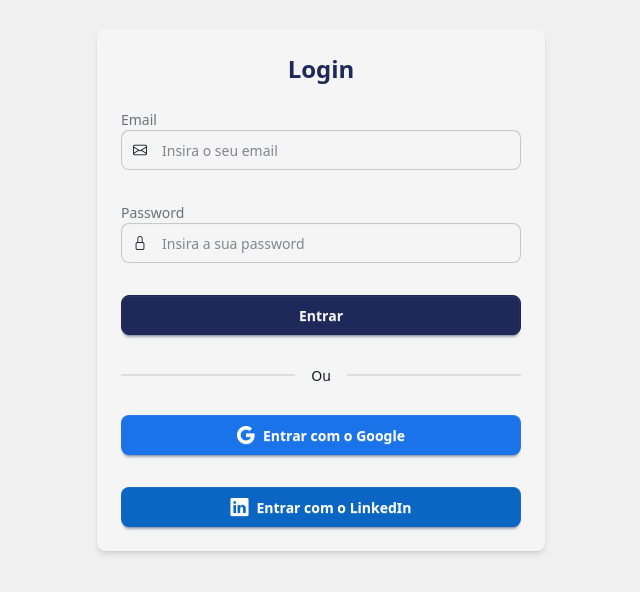
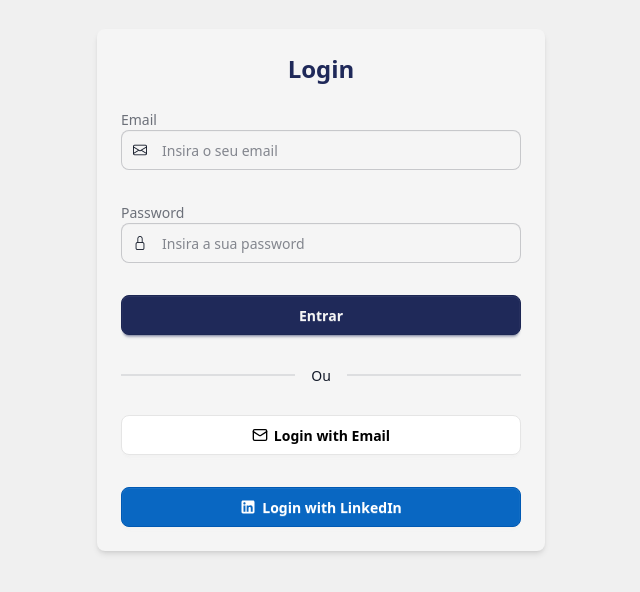
Before and after one commit to LuisAssis24/teamfoundry-workforce-management, a React (Vite) app in the folder frontend/: page / in a window 1280 px wide. Shown: the part 110-702 px from the top of the page, without its empty margins (319-959 px from the left). Built offline with nearby package versions, Linux system fonts and the light colour scheme; no server answers.

Commit message:
small changes

```diff
--- a/frontend/src/pages/login-pages/CandidateLogin/Login.jsx
+++ b/frontend/src/pages/login-pages/CandidateLogin/Login.jsx
@@ -55,21 +55,27 @@
                         onChange={(e) => setPassword(e.target.value)}
                     />
 
-                    <Button label={loading ? "Entrando..." : "Entrar"} variant="primary" onClick={handleLogin} />
+                    <Button label={loading ? "Entrando..." : "Entrar"} variant="primary" onClick={handleLogin}/>
 
                     <div className="divider">Ou</div>
 
-                    <Button
-                        label="Entrar com o Google"
-                        className="bg-[#1a73e8] hover:bg-[#1669c1] text-white border-none flex items-center justify-center gap-2"
-                        icon={<i className="bi bi-google"></i>}
-                    />
+                    {/* Email */}
+                    <button className="btn bg-white text-black border-[#e5e5e5]">
+                        <svg aria-label="Email icon" width="16" height="16" xmlns="http://www.w3.org/2000/svg"
+                             viewBox="0 0 24 24">
+                            <g strokeLinejoin="round" strokeLinecap="round" strokeWidth="2" fill="none" stroke="black">
+                                <rect width="20" height="16" x="2" y="4" rx="2"></rect>
+                                <path d="m22 7-8.97 5.7a1.94 1.94 0 0 1-2.06 0L2 7"></path>
+                            </g>
+                        </svg>
+                        Login with Email
+                    </button>
 
-                    <Button
-                        label="Entrar com o LinkedIn"
-                        className="bg-[#0a66c2] hover:bg-[#004182] text-white border-none flex items-center justify-center gap-2"
-                        icon={<i className="bi bi-linkedin"></i>}
-                    />
+                    {/* LinkedIn*/}
+                    <button className="btn bg-[#0967C2] text-white border-[#0059b3]">
+                        <svg aria-label="LinkedIn logo" width="16" height="16" xmlns="http://www.w3.org/2000/svg" viewBox="0 0 32 32"><path fill="white" d="M26.111,3H5.889c-1.595,0-2.889,1.293-2.889,2.889V26.111c0,1.595,1.293,2.889,2.889,2.889H26.111c1.595,0,2.889-1.293,2.889-2.889V5.889c0-1.595-1.293-2.889-2.889-2.889ZM10.861,25.389h-3.877V12.87h3.877v12.519Zm-1.957-14.158c-1.267,0-2.293-1.034-2.293-2.31s1.026-2.31,2.293-2.31,2.292,1.034,2.292,2.31-1.026,2.31-2.292,2.31Zm16.485,14.158h-3.858v-6.571c0-1.802-.685-2.809-2.111-2.809-1.551,0-2.362,1.048-2.362,2.809v6.571h-3.718V12.87h3.718v1.686s1.118-2.069,3.775-2.069,4.556,1.621,4.556,4.975v7.926Z" fillRule="evenodd"></path></svg>
+                        Login with LinkedIn
+                    </button>
 
                 </div>
             </div>
```
